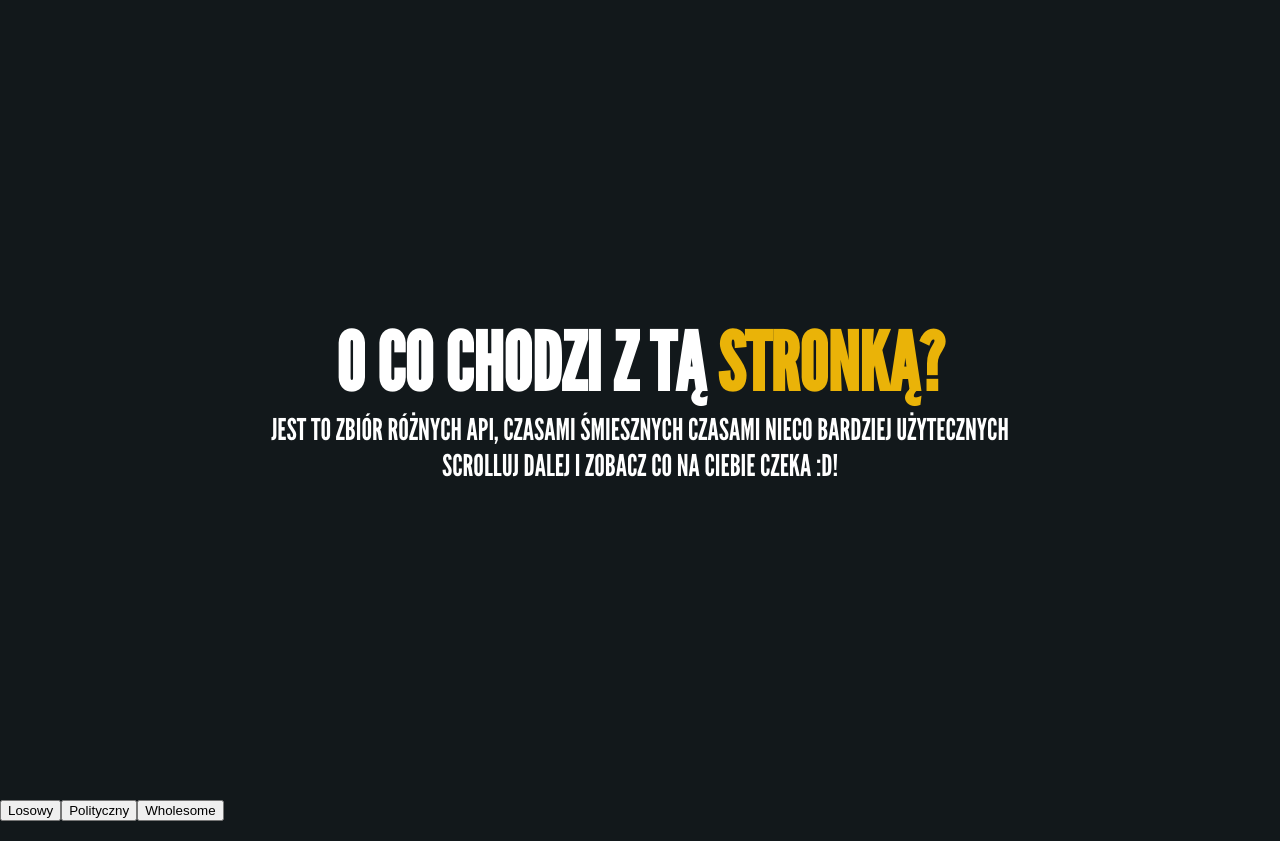
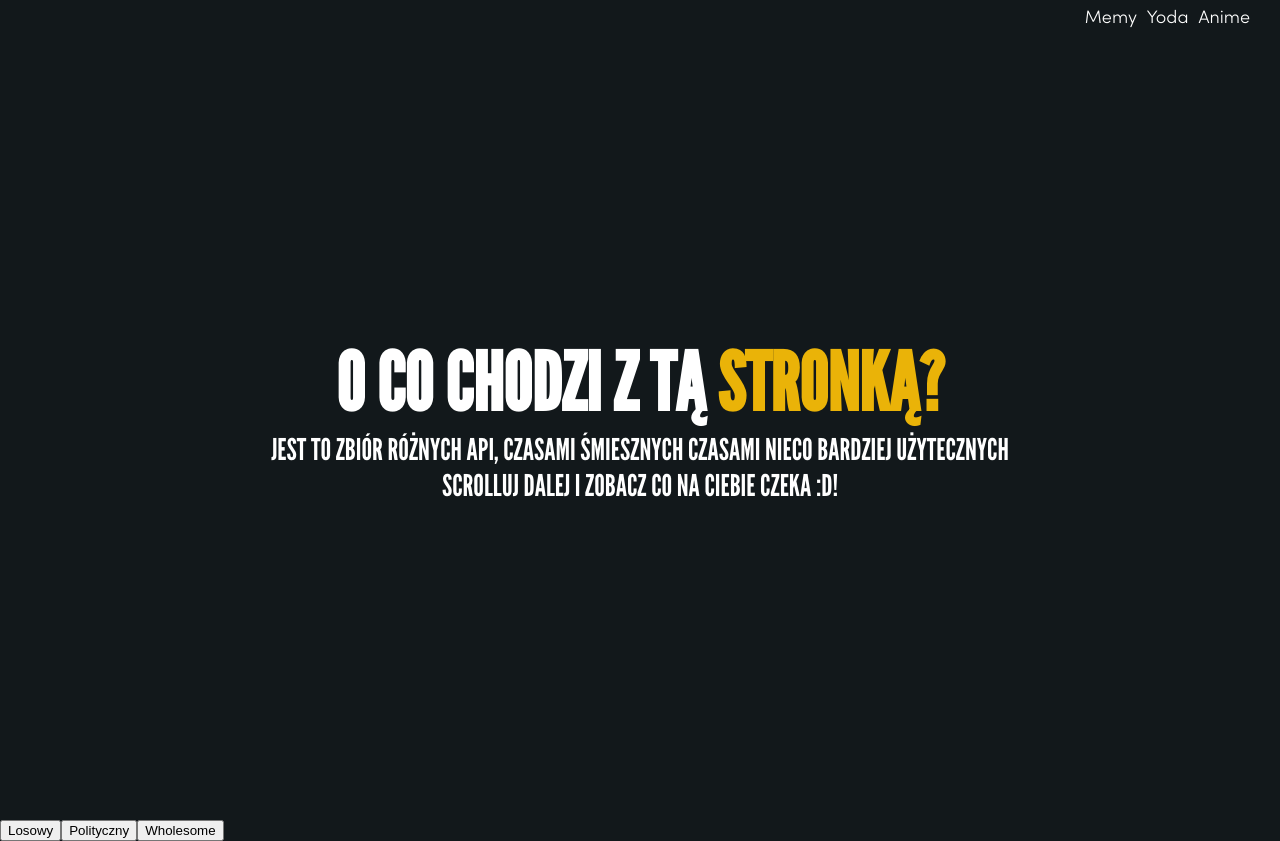
Before and after one commit to Tomasz-Budny/various-apis, an Angular app: page / in a window 1280 px wide. Built offline with nearby package versions, Linux system fonts and the light colour scheme; no server answers.

Commit message:
Add primitive navbar structure

```diff
--- a/src/app/app.component.html
+++ b/src/app/app.component.html
@@ -1,3 +1,6 @@
-<welcome-view></welcome-view>
-<meme-view></meme-view>
-<yoda></yoda>
+<navbar></navbar>
+<div class="views">
+  <welcome-view></welcome-view>
+  <meme-view></meme-view>
+  <yoda></yoda>
+</div>
--- a/src/app/app.component.scss
+++ b/src/app/app.component.scss
@@ -0,0 +1,3 @@
+.views {
+  padding-top: 20px;
+}
--- a/src/app/app.module.ts
+++ b/src/app/app.module.ts
@@ -7,6 +7,7 @@ import { HttpClientModule } from '@angular/common/http'
 import { MemeViewComponent } from './views/meme-view.component';
 import { YodaComponent } from './views/yoda.component';
 import { WelcomeViewComponent } from './views/welcome-view/welcome-view.component';
+import { NavbarComponent } from './views/navbar/navbar.component';
 
 @NgModule({
   declarations: [
@@ -18,7 +19,8 @@ import { WelcomeViewComponent } from './views/welcome-view/welcome-view.componen
     HttpClientModule,
     MemeViewComponent,
     YodaComponent,
-    WelcomeViewComponent
+    WelcomeViewComponent,
+    NavbarComponent
   ],
   providers: [],
   bootstrap: [AppComponent]
--- /dev/null
+++ b/src/app/views/navbar/navbar.component.html
@@ -0,0 +1,10 @@
+<nav>
+  <div class="nav-logo">
+
+  </div>
+  <div class="links">
+    <span class="nav-link">Memy</span>
+    <span class="nav-link">Yoda</span>
+    <span class="nav-link">Anime</span>
+  </div>
+</nav>
--- /dev/null
+++ b/src/app/views/navbar/navbar.component.scss
@@ -0,0 +1,17 @@
+nav {
+  position: fixed;
+  display: flex;
+  justify-content: space-between;
+  min-width: 100vw;
+  padding: 10px 20px;
+  box-sizing: border-box;
+
+  font-family: 'Sofia Pro';
+}
+
+.links {
+  .nav-link {
+    margin-right: 10px;
+    font-size: 18px;
+  }
+}
--- a/src/styles.scss
+++ b/src/styles.scss
@@ -1,6 +1,11 @@
 @font-face {
   font-family: 'Warsaw Gothic';
   src: url('./assets/fonts/WarsawGothic.otf');
+}
+
+@font-face {
+  font-family: 'Sofia Pro';
+  src: url('./assets/fonts/sofiapro-light.otf');
 }
 
 body {
```
Also changed, not shown: src/app/views/navbar/navbar.component.ts (added, +11 -0 lines), src/assets/fonts/sofiapro-light.otf (added).
